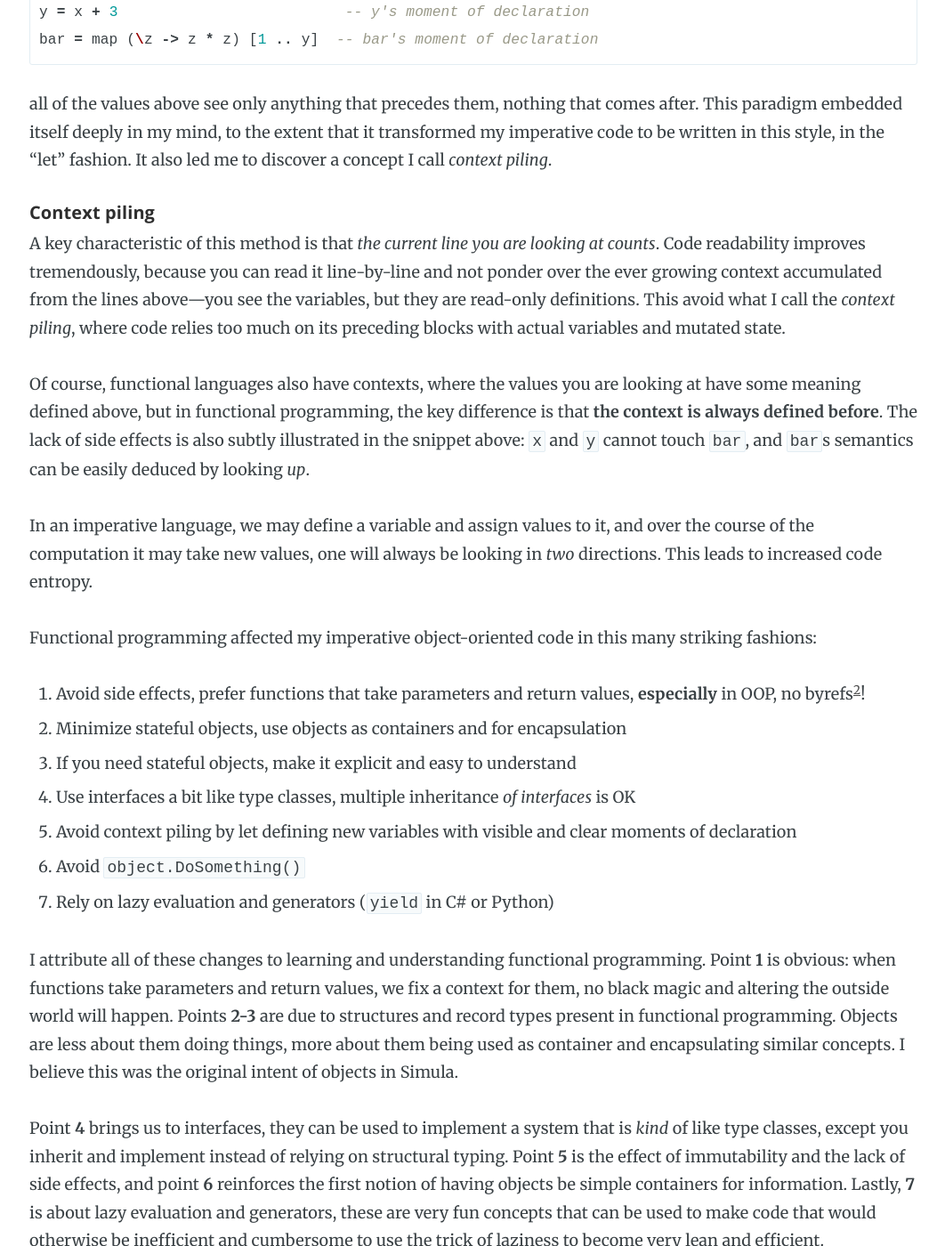
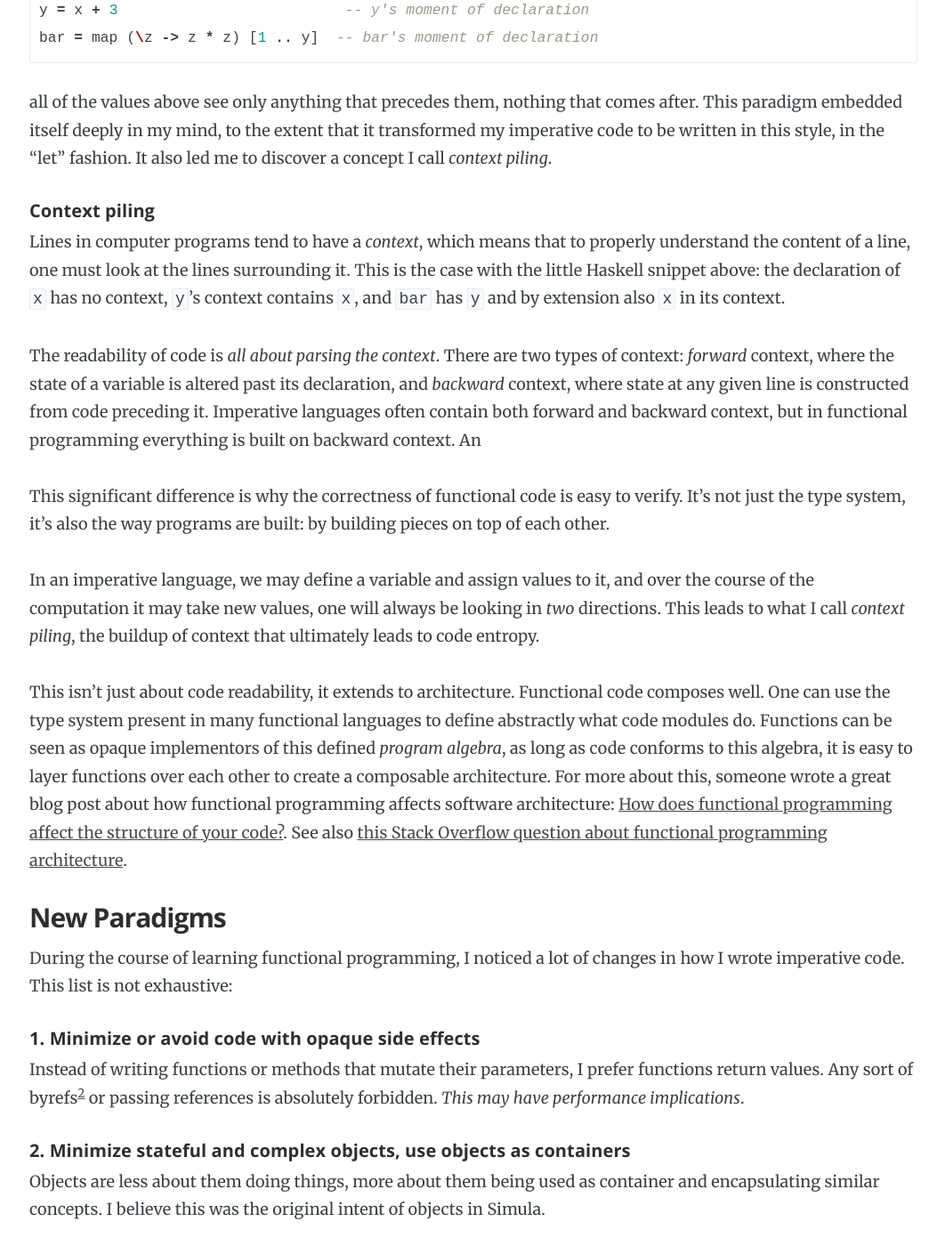
Before and after one commit to ane/ane.github.io, a Jekyll site: the page built from _posts/2015-1-1-side-effects-of-functional-programming.markdown, in a window 1280 px wide and 1400 px high, scrolled down 3976 px. Shown: the whole window at 89% size, without its empty margins (7-1069 px from the left). Built offline with Jekyll 4.4.1, drawn with Linux system fonts in a browser that asks for light colours; Markdown is read by kramdown in place of the engine named in the settings; comment, search, counter and statistics services are not loaded; some of the changed text lies outside the part shown.

Commit message:
More style changes.

```diff
--- a/_posts/2015-1-1-side-effects-of-functional-programming.markdown
+++ b/_posts/2015-1-1-side-effects-of-functional-programming.markdown
@@ -77,11 +77,11 @@ aren't variables*&mdash;they are values. What implications does this have?
 > functions. [Wikipedia](http://en.wikipedia.org/wiki/Side_effect_(computer_science))
 
 In imperative programming, mutable variables are everywhere. We
-declare counters such as `i++` and rely on their steady updating all
-the time. We fixing an index `i` that points somewhere in memory and
-with each iteration the index is adjusted to an arbitrary direction,
-commonly, one step ahead: `i++`. Or maybe we just need to do something
-`n` times, print a string, update the counter.
+declare counters such as `i++` and rely on their steady updating, we
+fix an index `i` that points somewhere in memory and with each
+iteration the index is adjusted to an arbitrary direction, commonly,
+one step ahead, or maybe we just need to do something `n` times, print
+a string, or count sums.
 
 Loops in functional programming work in a different way: they are
 mappings, from one collection to another, when lists of integers are
@@ -191,59 +191,110 @@ I call *context piling*.
 
 ### Context piling
 
-A key characteristic of this method is that *the current line you are
-looking at counts*. Code readability improves tremendously, because
-you can read it line-by-line and not ponder over the ever growing
-context accumulated from the lines above&mdash;you see the variables, but
-they are read-only definitions. This avoid what I call the *context
-piling*, where code relies too much on its preceding blocks with
-actual variables and mutated state.
+Lines in computer programs tend to have a *context*, which means that
+to properly understand the content of a line, one must look at the
+lines surrounding it.  This is the case with the little Haskell
+snippet above: the declaration of `x` has no context, `y`'s context
+contains `x`, and `bar` has `y` and by extension also `x` in its
+context.
 
-Of course, functional languages also have contexts, where the values
-you are looking at have some meaning defined above, but in functional
-programming, the key difference is that **the context is always
-defined before**. The lack of side effects is also subtly illustrated
-in the snippet above: `x` and `y` cannot touch `bar`, and `bar`s
-semantics can be easily deduced by looking *up*.
+The readability of code is *all about parsing the context*. There are
+two types of context: *forward* context, where the state of a variable
+is altered past its declaration, and *backward* context, where state
+at any given line is constructed from code preceding it. Imperative
+languages often contain both forward and backward context, but in
+functional programming everything is built on backward context. An
+
+This significant difference is why the correctness of functional code
+is easy to verify. It's not just the type system, it's also the way
+programs are built: by building pieces on top of each other.
 
 In an imperative language, we may define a variable and assign values
 to it, and over the course of the computation it may take new values,
-one will always be looking in *two* directions. This leads to
-increased code entropy.
+one will always be looking in *two* directions. This leads to what I
+call *context piling*, the buildup of context that ultimately leads to
+code entropy.
 
-Functional programming affected my imperative object-oriented code in
-this many striking fashions:
+This isn't just about code readability, it extends to
+architecture. Functional code composes well. One can use the type
+system present in many functional languages to define abstractly what
+code modules do. Functions can be seen as opaque implementors of this
+defined *program algebra*, as long as code conforms to this algebra,
+it is easy to layer functions over each other to create a composable
+architecture. For more about this, someone wrote a great blog post
+about how functional programming affects software architecture:
+[How does functional programming affect the structure of your code?](https://lorgonblog.wordpress.com/2008/09/22/how-does-functional-programming-affect-the-structure-of-your-code/). See
+also
+[this Stack Overflow question about functional programming architecture](http://stackoverflow.com/questions/89212/functional-programming-architecture).
 
-1. Avoid side effects, prefer functions that take parameters and
-return values, **especially** in OOP, no byrefs[^1]!
-2. Minimize stateful objects, use objects as containers and
-  for encapsulation
-3. If you need stateful objects, make it explicit and easy to understand
-4. Use interfaces a bit like type classes, multiple inheritance *of
-interfaces* is OK
-5. Avoid context piling by let defining new variables with visible and
-  clear moments of declaration
-6. Avoid `object.DoSomething()`
-7. Rely on lazy evaluation and generators (`yield` in C# or Python)
+## New Paradigms
 
-I attribute all of these changes to learning and understanding
-functional programming. Point **1** is obvious: when functions take
-parameters and return values, we fix a context for them, no black
-magic and altering the outside world will happen. Points **2-3** are
-due to structures and record types present in functional
-programming. Objects are less about them doing things, more about them
-being used as container and encapsulating similar concepts. I believe
-this was the original intent of objects in Simula.
+During the course of learning functional programming, I noticed a lot
+of changes in how I wrote imperative code. This list is not
+exhaustive:
 
-Point **4** brings us to interfaces, they can be used to implement a
-system that is *kind* of like type classes, except you inherit and
-implement instead of relying on structural typing. Point **5** is the
-effect of immutability and the lack of side effects, and point **6**
-reinforces the first notion of having objects be simple containers for
-information.  Lastly, **7** is about lazy evaluation and generators,
-these are very fun concepts that can be used to make code that would
-otherwise be inefficient and cumbersome to use the trick of laziness
-to become very lean and efficient.
+### 1. Minimize or avoid code with opaque side effects
+
+Instead of writing functions or methods that mutate their parameters,
+I prefer functions return values. Any sort of byrefs[^1] or passing
+references is absolutely forbidden. *This may have performance implications*.
+
+### 2. Minimize stateful and complex objects, use objects as containers
+
+Objects are less about them doing things, more about them being used
+as container and encapsulating similar concepts. I believe this was
+the original intent of objects in Simula.
+
+### 3. If you need stateful objects, make it explicit and easy to understand
+
+`database.Erase()` is probably a lot easier to understand than
+`tomato.Explode()` though slightly less fun. This idea has a lot to do
+with naming things, a significant challenge in programming.
+
+### 4. Type classing, sort of: inherit interfaces, not classes
+
+[Type classes](http://en.wikipedia.org/wiki/Type_class) are a powerful
+way to implement ad hoc polymorphism, and though interfaces operate on
+values and not on types, interface allow a similar fine-grained
+control on program logic.
+
+Class inheritance and multiple class inheritance bring only pain and
+regret, and code using them is prone to overengineering and
+unnecessary code entropy. Although interfaces are
+[vastly inferior](http://cstheory.stackexchange.com/questions/9731/type-classes-vs-object-interfaces)
+to type classes, having classes implement interfaces (or abstract
+classes, the difference is minor) will make code safer, easier to
+understand, and easier to deconstruct.
+
+### 5. Define new variables, rely on backward context, avoid forward context
+
+Declaring new variables in the functional style creates code that is
+easy to understand. When you declare a new variable based on backward
+context, you invalidate the backward context and thus your code is
+more about the *line context* than any other context.
+
+### 6. Static typing if you can
+
+Because nobody likes dynamic typing. It only leads to awful code. A
+bonus if the typing is strong, i.e., you cannot assign `"cat"` to an
+`int`, which you can in C (though modern compilers will produce a
+warning).
+
+### 7. Lazy evaluation is your friend
+
+Generators like `yield` in C# or Python are a fantastic way of making
+code that would otherwise be ineffiecnt become lean and
+efficient. Lazy evaluation may not be as pervasive in those languages
+as it is in Haskell, where everything is lazily evaluated, but where
+it can be used, it can be used to a great effect.
+
+---
+
+I attribute most of these changes to learning functional
+programming. These paradigms aren't unlearnable without learning
+functional programming, on the contrary, I think some of these are a
+result of careful scrutiny and focus on producing good code, avoiding
+bad patterns and anti-patterns.
 
 
 ## Effects on quality
```
